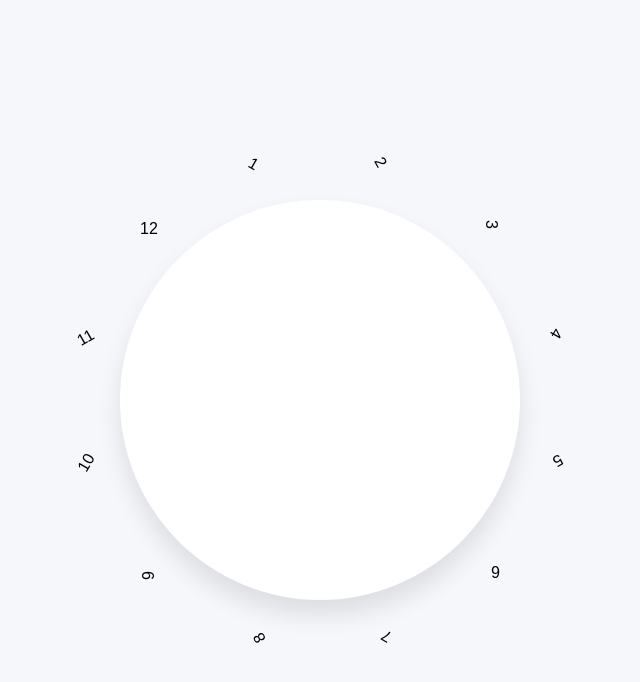
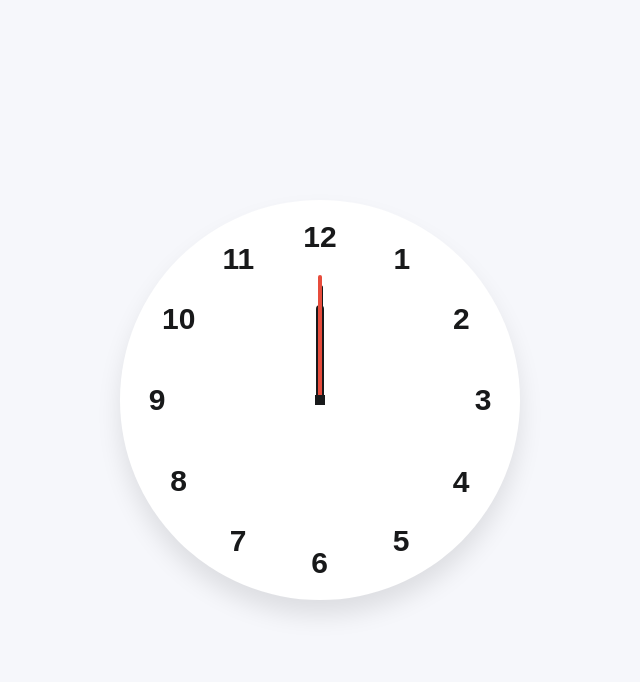
Before and after one commit to 0xR3TRO/Analog-Clock, a plain HTML site: page index.html in a window 1280 px wide. Shown: the whole page, without its empty margins (320-960 px from the left). Drawn offline with Linux system fonts and the light colour scheme.

Commit message:
CSS (v.0.3)

```diff
--- a/index.html
+++ b/index.html
@@ -26,6 +26,12 @@
            <label style="--i: 10"><span>10</span></label>
            <label style="--i: 11"><span>11</span></label>
            <label style="--i: 12"><span>12</span></label>
+
+            <div class="indicator">
+                <span class="hand hour"></span>
+                <span class="hand minute"></span>
+                <span class="hand second"></span>
+            </div>
         </div>
     </div>
 
--- a/style.css
+++ b/style.css
@@ -20,10 +20,6 @@ body{
     background: var(--primary-color);
 }
 
-.container{
-
-}
-
 .container .clock{
     display: flex;
     height: 400px;
@@ -38,7 +34,56 @@ body{
 
 .clock label{
     position: absolute;
-    inset: 20px
-    ;
+    inset: 20px;
+    text-align: center;
     transform: rotate(calc(var(--i) * (360deg / 12)));
 }
+
+.clock label span{
+    display: inline-block;
+    font-size: 30px;
+    font-weight: 600;
+    color: var(--black-color);
+    transform: rotate(calc(var(--i) * (-360deg / 12)));
+}
+
+.container .indicator{
+    position: absolute;
+    height: 10px;
+    width: 10px;
+    display: flex;
+    justify-content: center;
+}
+
+.indicator::before{
+    content: "";
+    position: absolute;
+    height: 100%;
+    width: 100%;
+    border-radius: 50%;
+    z-index: 100;
+    background-color: var(--black-color);
+    border-radius: 4px solid var(--red-color);
+}
+
+.indicator .hand{
+    position: absolute;
+    height: 130px;
+    width: 4px;
+    bottom: 0;
+    border-radius: 25px;
+    transform-origin: bottom;
+    background: var(--red-color);
+}
+
+.hand.minute{
+    height: 120px;
+    width: 5px;
+    background: var(--black-color);
+}
+
+.hand.hour{
+    height: 100px;
+    width: 8px;
+    background: var(--black-color);
+}
```
